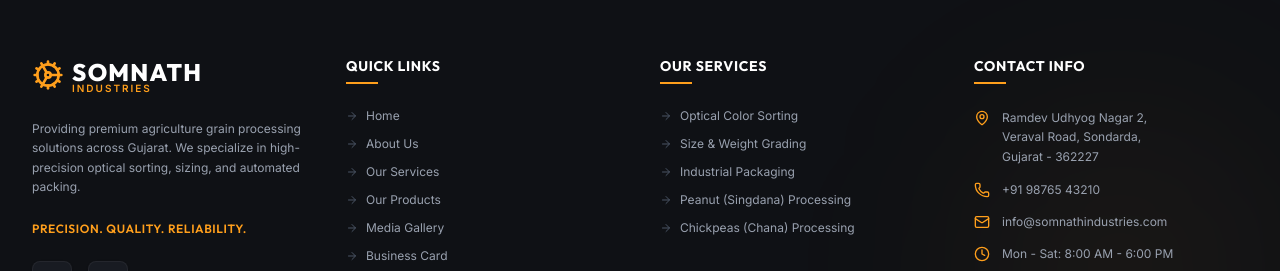
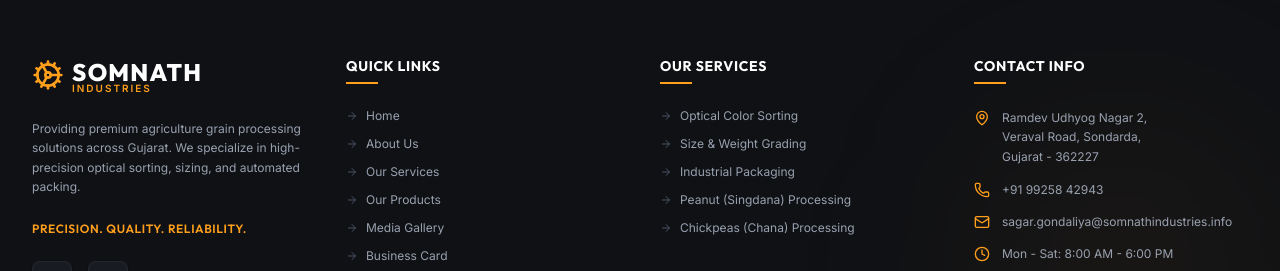
Before and after one commit to vijayghodadra/SOMNATH-INDUSTRIES, a React (Vite) app: page /contact in a window 1280 px wide. Shown: the part 1683-1954 px from the top of the page. Built offline with nearby package versions, Linux system fonts and the light colour scheme.

Commit message:
Update contact information to Sagar's official phone and email

```diff
--- a/src/components/FloatingActions.jsx
+++ b/src/components/FloatingActions.jsx
@@ -28,7 +28,7 @@ export default function FloatingActions() {
     <div className="fixed bottom-6 right-6 z-40 flex flex-col items-center space-y-3.5">
       {/* Call Button */}
       <motion.a
-        href="tel:+919876543210"
+        href="tel:+919925842943"
         initial={{ scale: 0, opacity: 0 }}
         animate={{ scale: 1, opacity: 1 }}
         transition={{ delay: 0.1, type: 'spring', stiffness: 260, damping: 20 }}
@@ -43,7 +43,7 @@ export default function FloatingActions() {
 
       {/* WhatsApp Button */}
       <motion.a
-        href="https://wa.me/919876543210?text=Hello%20Somnath%20Industries,%20I%20would%20like%20to%20get%20more%20information%20about%20your%20services."
+        href="https://wa.me/919925842943?text=Hello%20Somnath%20Industries,%20I%20would%20like%20to%20get%20more%20information%20about%20your%20services."
         target="_blank"
         rel="noopener noreferrer"
         initial={{ scale: 0, opacity: 0 }}
--- a/src/components/Footer.jsx
+++ b/src/components/Footer.jsx
@@ -33,7 +33,7 @@ export default function Footer() {
             {/* Social Icons */}
             <div className="flex space-x-4">
               <a
-                href="https://wa.me/919876543210"
+                href="https://wa.me/919925842943"
                 target="_blank"
                 rel="noopener noreferrer"
                 className="w-10 h-10 rounded-lg bg-[#181B22] flex items-center justify-center text-gray-400 hover:bg-accent hover:text-primary transition-all duration-300 shadow-sm border border-white/5"
@@ -42,7 +42,7 @@ export default function Footer() {
                 <MessageSquare size={18} />
               </a>
               <a
-                href="mailto:info@somnathindustries.com"
+                href="mailto:sagar.gondaliya@somnathindustries.info"
                 className="w-10 h-10 rounded-lg bg-[#181B22] flex items-center justify-center text-gray-400 hover:bg-accent hover:text-primary transition-all duration-300 shadow-sm border border-white/5"
                 aria-label="Email"
               >
@@ -121,14 +121,14 @@ export default function Footer() {
               </li>
               <li className="flex items-center space-x-3 text-xs text-gray-400">
                 <Phone className="text-accent shrink-0" size={16} />
-                <a href="tel:+919876543210" className="hover:text-accent transition-colors">
-                  +91 98765 43210
+                <a href="tel:+919925842943" className="hover:text-accent transition-colors">
+                  +91 99258 42943
                 </a>
               </li>
               <li className="flex items-center space-x-3 text-xs text-gray-400">
                 <Mail className="text-accent shrink-0" size={16} />
-                <a href="mailto:info@somnathindustries.com" className="hover:text-accent transition-colors">
-                  info@somnathindustries.com
+                <a href="mailto:sagar.gondaliya@somnathindustries.info" className="hover:text-accent transition-colors">
+                  sagar.gondaliya@somnathindustries.info
                 </a>
               </li>
               <li className="flex items-center space-x-3 text-xs text-gray-400">
--- a/src/components/Navbar.jsx
+++ b/src/components/Navbar.jsx
@@ -292,11 +292,11 @@ export default function Navbar() {
                   Request Quote
                 </Link>
                 <a
-                  href="tel:+919876543210"
+                  href="tel:+919925842943"
                   className="flex items-center justify-center space-x-2 text-xs text-gray-400 hover:text-white font-medium transition-colors py-2"
                 >
                   <PhoneCall size={14} className="text-accent" />
-                  <span>Call Operations: +91 98765 43210</span>
+                  <span>Call Operations: +91 99258 42943</span>
                 </a>
               </div>
             </motion.div>
--- a/src/pages/Contact.jsx
+++ b/src/pages/Contact.jsx
@@ -162,14 +162,14 @@ export default function Contact() {
               {/* Action Buttons */}
               <div className="grid grid-cols-1 sm:grid-cols-3 gap-4">
                 <a
-                  href="tel:+919876543210"
+                  href="tel:+919925842943"
                   className="px-4 py-3.5 bg-[#181B22] border border-white/5 hover:border-accent text-white hover:text-accent font-bold text-xs tracking-wider rounded-lg shadow-premium transition-all duration-300 flex items-center justify-center space-x-2 font-display uppercase cursor-pointer"
                 >
                   <Phone size={14} className="fill-current" />
                   <span>Call Now</span>
                 </a>
                 <a
-                  href="https://wa.me/919876543210?text=Hello%20Somnath%20Industries,%20I%20would%20like%20to%20get%20pricing%20details."
+                  href="https://wa.me/919925842943?text=Hello%20Somnath%20Industries,%20I%20would%20like%20to%20get%20pricing%20details."
                   target="_blank"
                   rel="noopener noreferrer"
                   className="px-4 py-3.5 bg-[#25D366] hover:bg-[#128C7E] text-white font-bold text-xs tracking-wider rounded-lg shadow transition-all duration-300 flex items-center justify-center space-x-2 font-display uppercase cursor-pointer"
@@ -178,7 +178,7 @@ export default function Contact() {
                   <span>WhatsApp</span>
                 </a>
                 <a
-                  href="mailto:info@somnathindustries.com"
+                  href="mailto:sagar.gondaliya@somnathindustries.info"
                   className="px-4 py-3.5 bg-[#181B22]/50 border border-white/5 hover:bg-[#181B22] text-white hover:text-accent font-bold text-xs tracking-wider rounded-lg shadow transition-all duration-300 flex items-center justify-center space-x-2 font-display uppercase cursor-pointer"
                 >
                   <Mail size={14} />
@@ -270,7 +270,7 @@ export default function Contact() {
                       name="phone"
                       value={formData.phone}
                       onChange={handleChange}
-                      placeholder="e.g. +91 98765 43210"
+                      placeholder="e.g. +91 99258 42943"
                       className={`w-full px-4 py-3 rounded-lg border bg-[#0F1115] text-sm text-white outline-none transition-colors ${
                         errors.phone ? 'border-red-500 focus:border-red-500' : 'border-white/5 focus:border-accent'
                       }`}
--- a/src/pages/DigitalCard.jsx
+++ b/src/pages/DigitalCard.jsx
@@ -12,7 +12,7 @@ export default function DigitalCard() {
     title: 'Proprietor',
     company: 'Somnath Industries',
     phone: '+91 99258 42943',
-    email: 'sagar.gondaliya@yahoo.com',
+    email: 'sagar.gondaliya@somnathindustries.info',
     address: 'Plot No.1, Ramdev Udhyog Nagar 2, Veraval Road, Sondarda, Gujarat - 362227',
     website: 'https://somnathindustries.in',
     mapsUrl: 'https://maps.google.com/?q=Somnath+Industries+Sondarda+Gujarat',
@@ -31,7 +31,7 @@ export default function DigitalCard() {
       'ORG:Somnath Industries',
       'TITLE:Proprietor',
       'TEL;TYPE=CELL,VOICE;VALUE=uri:tel:+919925842943',
-      'EMAIL;TYPE=PREF,INTERNET:sagar.gondaliya@yahoo.com',
+      'EMAIL;TYPE=PREF,INTERNET:sagar.gondaliya@somnathindustries.info',
       'ADR;TYPE=WORK,POSTAL,PARCEL:;;Plot No.1, Ramdev Udhyog Nagar 2, Veraval Road;Sondarda;Gujarat;362227;India',
       'URL:https://somnathindustries.in',
       'END:VCARD'
--- a/src/pages/Home.jsx
+++ b/src/pages/Home.jsx
@@ -206,7 +206,7 @@ export default function Home() {
             className="text-4xl sm:text-6xl md:text-7xl font-extrabold tracking-tight leading-[1.1] font-display text-white"
           >
             Custom Brand <br className="hidden sm:inline" />
-            <span className="text-accent text-gradient">Industrial Processing</span>
+            <span className="text-accent text-gradient">Agriculture Processing</span>
           </motion.h1>
 
           <motion.p
```
